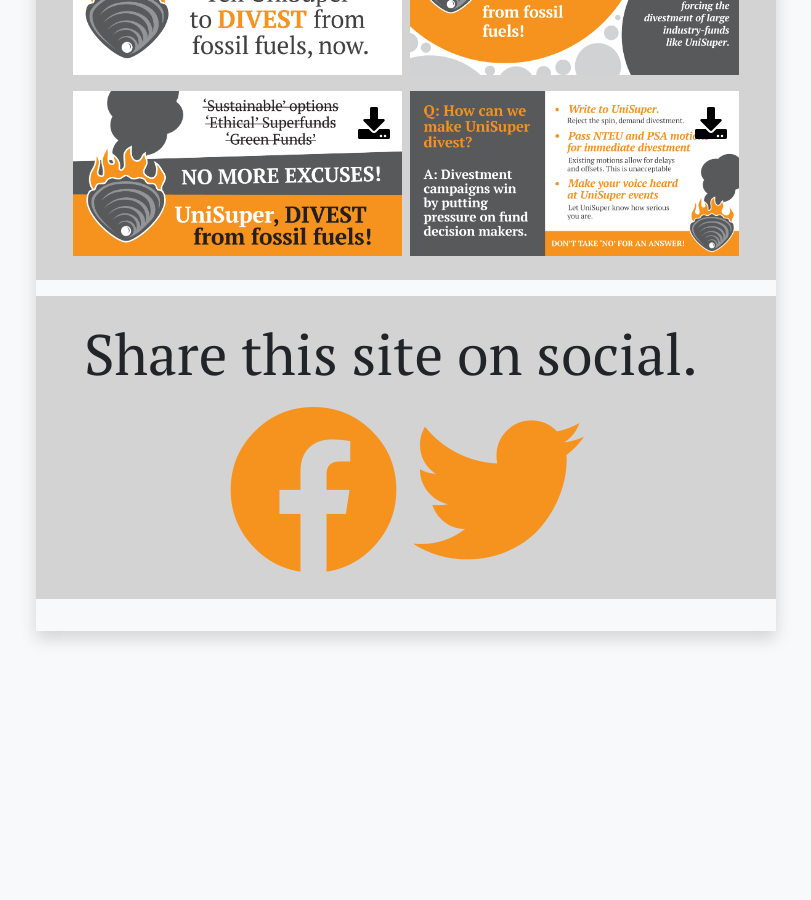
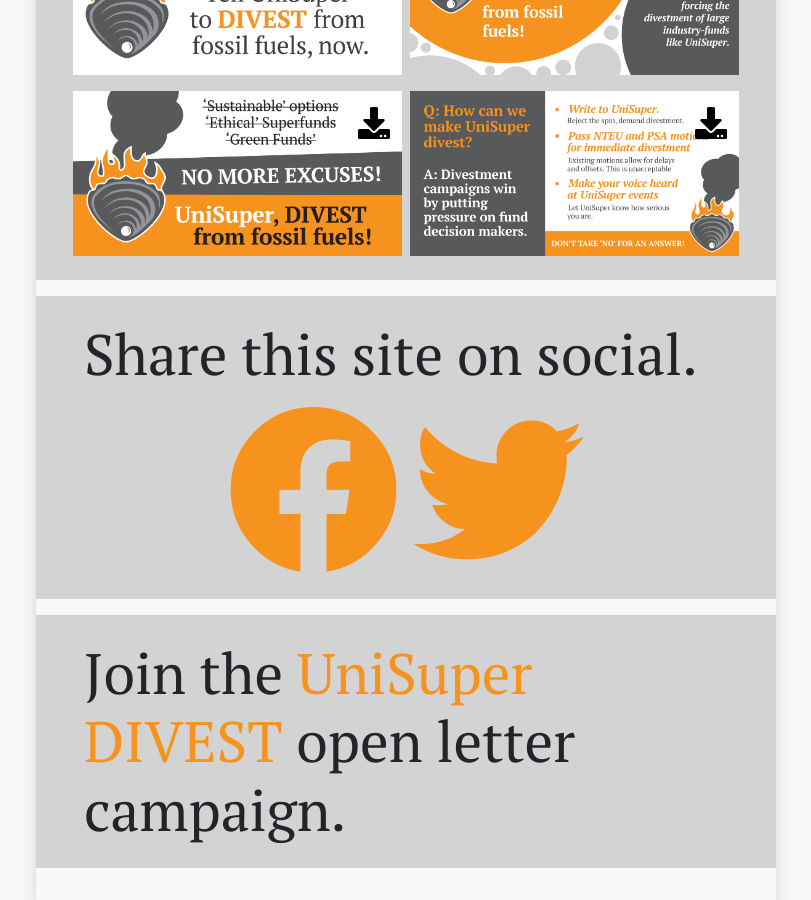
Before and after one commit to superdivest/superdivest.github.io, a Jekyll site: the page built from index.html, in a window 1280 px wide and 900 px high, scrolled down 4478 px. Shown: the whole window, without its empty margins (234-1045 px from the left). Built offline with Jekyll 4.4.1, drawn with Linux system fonts in a browser that asks for light colours; nearby versions of some CDN libraries.

Commit message:
added UniSuper DIVEST link

```diff
--- a/_layouts/default.html
+++ b/_layouts/default.html
@@ -76,5 +76,8 @@
                 </li>
             </ul>
         </div>
+        <div class="usd-banner-message py-2">
+            <p>Join the <a href="https://unisuperdivest.org" target="_blank">UniSuper DIVEST</a> open letter campaign.</p>
+        </div>
     </div>
 </div>
```
